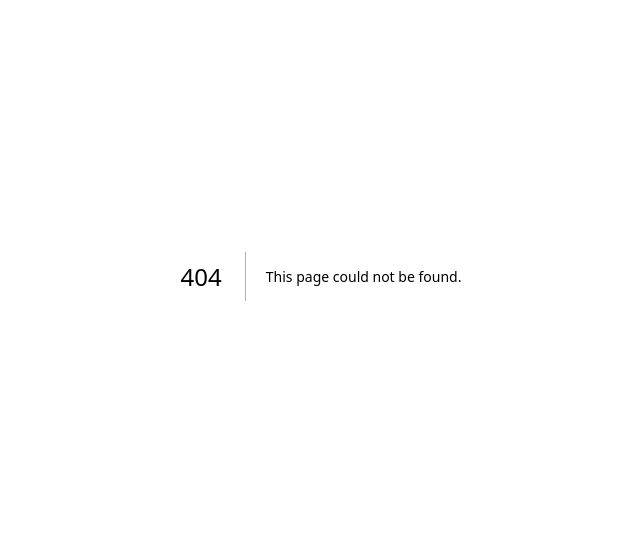
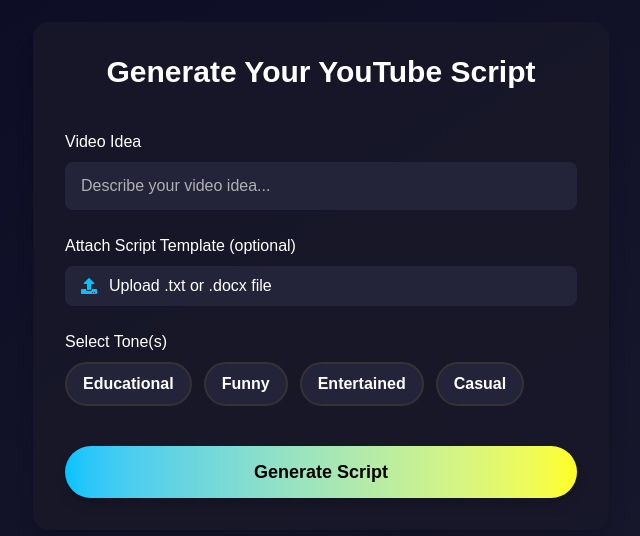
Before and after one commit to Danii2020/scriptai, a Next.js app: page /generate in a window 1280 px wide. Before the commit this address had no page. Shown: the part 124-660 px from the top of the page, without its empty margins (319-959 px from the left). Built offline with nearby package versions, Linux system fonts and the light colour scheme.

Commit message:
First manual commit

```diff
--- /dev/null
+++ b/app/generate/page.tsx
@@ -0,0 +1,128 @@
+"use client";
+import { useState } from "react";
+import { FaUpload } from "react-icons/fa";
+import axios from "axios";
+
+const TONES = [
+  { label: "Educational", value: "educational" },
+  { label: "Funny", value: "funny" },
+  { label: "Entertained", value: "entertained" },
+  { label: "Casual", value: "casual" },
+];
+
+export default function GeneratePage() {
+  const [idea, setIdea] = useState("");
+  const [template, setTemplate] = useState<File | null>(null);
+  const [tones, setTones] = useState<string[]>([]);
+  const [loading, setLoading] = useState(false);
+  const [result, setResult] = useState<string | null>(null);
+  const [error, setError] = useState<string | null>(null);
+
+  function handleToneToggle(tone: string) {
+    setTones((prev) =>
+      prev.includes(tone) ? prev.filter((t) => t !== tone) : [...prev, tone]
+    );
+  }
+
+  function handleTemplateChange(e: React.ChangeEvent<HTMLInputElement>) {
+    if (e.target.files && e.target.files[0]) {
+      setTemplate(e.target.files[0]);
+    }
+  }
+
+  async function handleSubmit(e: React.FormEvent) {
+    e.preventDefault();
+    setLoading(true);
+    setResult(null);
+    setError(null);
+    try {
+      const formData = new FormData();
+      formData.append("idea", idea);
+      formData.append("tones", JSON.stringify(tones));
+      if (template) {
+        formData.append("template", template);
+      }
+      // Placeholder API endpoint
+      const response = await axios.post("/api/generate-script", formData, {
+        headers: { "Content-Type": "multipart/form-data" },
+      });
+      setResult(response.data.script || "No script returned.");
+    } catch (err: unknown) {
+      let message = "Something went wrong.";
+      if (axios.isAxiosError(err) && err.response) {
+        message = err.response.data?.error || err.message;
+      } else if (err instanceof Error) {
+        message = err.message;
+      }
+      setError(message);
+    } finally {
+      setLoading(false);
+    }
+  }
+
+  return (
+    <div className="min-h-screen flex flex-col items-center justify-center bg-gradient-to-br from-[#0a0a23] to-[#1a1a2e] text-white p-6">
+      <div className="w-full max-w-xl bg-[#181828]/80 rounded-2xl shadow-xl p-8 flex flex-col gap-8">
+        <h2 className="text-3xl font-bold text-center mb-2">Generate Your YouTube Script</h2>
+        <form className="flex flex-col gap-6" onSubmit={handleSubmit}>
+          <label className="flex flex-col gap-2">
+            <span className="font-medium">Video Idea</span>
+            <input
+              type="text"
+              className="rounded-lg px-4 py-3 bg-[#23233a] text-white placeholder:text-[#b0b0b0] focus:outline-none focus:ring-2 focus:ring-[#00c3ff]"
+              placeholder="Describe your video idea..."
+              value={idea}
+              onChange={(e) => setIdea(e.target.value)}
+              required
+            />
+          </label>
+          <div className="flex flex-col gap-2">
+            <span className="font-medium">Attach Script Template (optional)</span>
+            <label className="flex items-center gap-3 cursor-pointer bg-[#23233a] px-4 py-2 rounded-lg hover:bg-[#2d2d4d] transition-colors">
+              <FaUpload className="text-[#00c3ff]" />
+              <span>{template ? template.name : "Upload .txt or .docx file"}</span>
+              <input
+                type="file"
+                accept=".txt,.doc,.docx"
+                className="hidden"
+                onChange={handleTemplateChange}
+              />
+            </label>
+          </div>
+          <div className="flex flex-col gap-2">
+            <span className="font-medium">Select Tone(s)</span>
+            <div className="flex flex-wrap gap-3">
+              {TONES.map((tone) => (
+                <button
+                  type="button"
+                  key={tone.value}
+                  className={`px-4 py-2 rounded-full font-semibold border-2 transition-colors cursor-pointer ${tones.includes(tone.value)
+                    ? "bg-gradient-to-r from-[#00c3ff] to-[#ffff1c] text-black border-transparent"
+                    : "bg-[#23233a] text-white border-[#333] hover:bg-[#2d2d4d]"}
+                  `}
+                  onClick={() => handleToneToggle(tone.value)}
+                >
+                  {tone.label}
+                </button>
+              ))}
+            </div>
+          </div>
+          <button
+            type="submit"
+            className="mt-4 bg-gradient-to-r from-[#00c3ff] to-[#ffff1c] text-black font-bold px-8 py-3 rounded-full shadow-lg text-lg hover:scale-105 transition-transform cursor-pointer"
+            disabled={loading}
+          >
+            {loading ? "Generating..." : "Generate Script"}
+          </button>
+        </form>
+        {error && <div className="text-red-400 text-center mt-2">{error}</div>}
+        {result && (
+          <div className="mt-6 bg-[#23233a] rounded-lg p-6 text-white whitespace-pre-line shadow-inner">
+            <h3 className="text-xl font-bold mb-2">Generated Script</h3>
+            <div>{result}</div>
+          </div>
+        )}
+      </div>
+    </div>
+  );
+}
--- a/app/page.tsx
+++ b/app/page.tsx
@@ -1,102 +1,28 @@
+import Link from "next/link";
 import Image from "next/image";
 
 export default function Home() {
   return (
-    <div className="grid grid-rows-[20px_1fr_20px] items-center justify-items-center min-h-screen p-8 pb-20 gap-16 sm:p-20 font-[family-name:var(--font-geist-sans)]">
-      <main className="flex flex-col gap-[32px] row-start-2 items-center sm:items-start">
-        <Image
-          className="dark:invert"
-          src="/next.svg"
-          alt="Next.js logo"
-          width={180}
-          height={38}
-          priority
-        />
-        <ol className="list-inside list-decimal text-sm/6 text-center sm:text-left font-[family-name:var(--font-geist-mono)]">
-          <li className="mb-2 tracking-[-.01em]">
-            Get started by editing{" "}
-            <code className="bg-black/[.05] dark:bg-white/[.06] px-1 py-0.5 rounded font-[family-name:var(--font-geist-mono)] font-semibold">
-              app/page.tsx
-            </code>
-            .
-          </li>
-          <li className="tracking-[-.01em]">
-            Save and see your changes instantly.
-          </li>
-        </ol>
-
-        <div className="flex gap-4 items-center flex-col sm:flex-row">
-          <a
-            className="rounded-full border border-solid border-transparent transition-colors flex items-center justify-center bg-foreground text-background gap-2 hover:bg-[#383838] dark:hover:bg-[#ccc] font-medium text-sm sm:text-base h-10 sm:h-12 px-4 sm:px-5 sm:w-auto"
-            href="https://vercel.com/new?utm_source=create-next-app&utm_medium=appdir-template-tw&utm_campaign=create-next-app"
-            target="_blank"
-            rel="noopener noreferrer"
-          >
-            <Image
-              className="dark:invert"
-              src="/vercel.svg"
-              alt="Vercel logomark"
-              width={20}
-              height={20}
-            />
-            Deploy now
-          </a>
-          <a
-            className="rounded-full border border-solid border-black/[.08] dark:border-white/[.145] transition-colors flex items-center justify-center hover:bg-[#f2f2f2] dark:hover:bg-[#1a1a1a] hover:border-transparent font-medium text-sm sm:text-base h-10 sm:h-12 px-4 sm:px-5 w-full sm:w-auto md:w-[158px]"
-            href="https://nextjs.org/docs?utm_source=create-next-app&utm_medium=appdir-template-tw&utm_campaign=create-next-app"
-            target="_blank"
-            rel="noopener noreferrer"
-          >
-            Read our docs
-          </a>
-        </div>
+    <div className="min-h-screen flex flex-col items-center justify-center bg-gradient-to-br from-[#0a0a23] to-[#1a1a2e] text-white p-6">
+      <header className="flex flex-col items-center gap-4 mb-12">
+        <Image src="/favicon.ico" alt="ScriptAI Logo" width={48} height={48} />
+        <h1 className="text-4xl sm:text-5xl font-bold text-center">
+          Welcome to <span className="text-transparent bg-clip-text bg-gradient-to-r from-[#00c3ff] to-[#ffff1c]">ScriptAI</span>
+        </h1>
+        <p className="text-lg sm:text-xl text-center max-w-xl text-[#e0e0e0]">
+          Effortlessly generate engaging, long-form YouTube video scripts. Focus on your creativity—let AI handle the words!
+        </p>
+      </header>
+      <main className="flex flex-col items-center gap-8">
+        <Link href="/generate">
+          <button className="bg-gradient-to-r from-[#00c3ff] to-[#ffff1c] text-black font-semibold px-8 py-4 rounded-full shadow-lg text-lg
+          hover:scale-105 transition-transform cursor-pointer">
+            Start Generating Scripts
+          </button>
+        </Link>
       </main>
-      <footer className="row-start-3 flex gap-[24px] flex-wrap items-center justify-center">
-        <a
-          className="flex items-center gap-2 hover:underline hover:underline-offset-4"
-          href="https://nextjs.org/learn?utm_source=create-next-app&utm_medium=appdir-template-tw&utm_campaign=create-next-app"
-          target="_blank"
-          rel="noopener noreferrer"
-        >
-          <Image
-            aria-hidden
-            src="/file.svg"
-            alt="File icon"
-            width={16}
-            height={16}
-          />
-          Learn
-        </a>
-        <a
-          className="flex items-center gap-2 hover:underline hover:underline-offset-4"
-          href="https://vercel.com/templates?framework=next.js&utm_source=create-next-app&utm_medium=appdir-template-tw&utm_campaign=create-next-app"
-          target="_blank"
-          rel="noopener noreferrer"
-        >
-          <Image
-            aria-hidden
-            src="/window.svg"
-            alt="Window icon"
-            width={16}
-            height={16}
-          />
-          Examples
-        </a>
-        <a
-          className="flex items-center gap-2 hover:underline hover:underline-offset-4"
-          href="https://nextjs.org?utm_source=create-next-app&utm_medium=appdir-template-tw&utm_campaign=create-next-app"
-          target="_blank"
-          rel="noopener noreferrer"
-        >
-          <Image
-            aria-hidden
-            src="/globe.svg"
-            alt="Globe icon"
-            width={16}
-            height={16}
-          />
-          Go to nextjs.org →
-        </a>
+      <footer className="mt-16 text-sm text-[#b0b0b0] text-center">
+        © {new Date().getFullYear()} ScriptAI. Made for content creators.
       </footer>
     </div>
   );
```
Also changed, not shown: package.json (+7 -5 lines), 1 other file (tests, documents, lock files or other folders).
